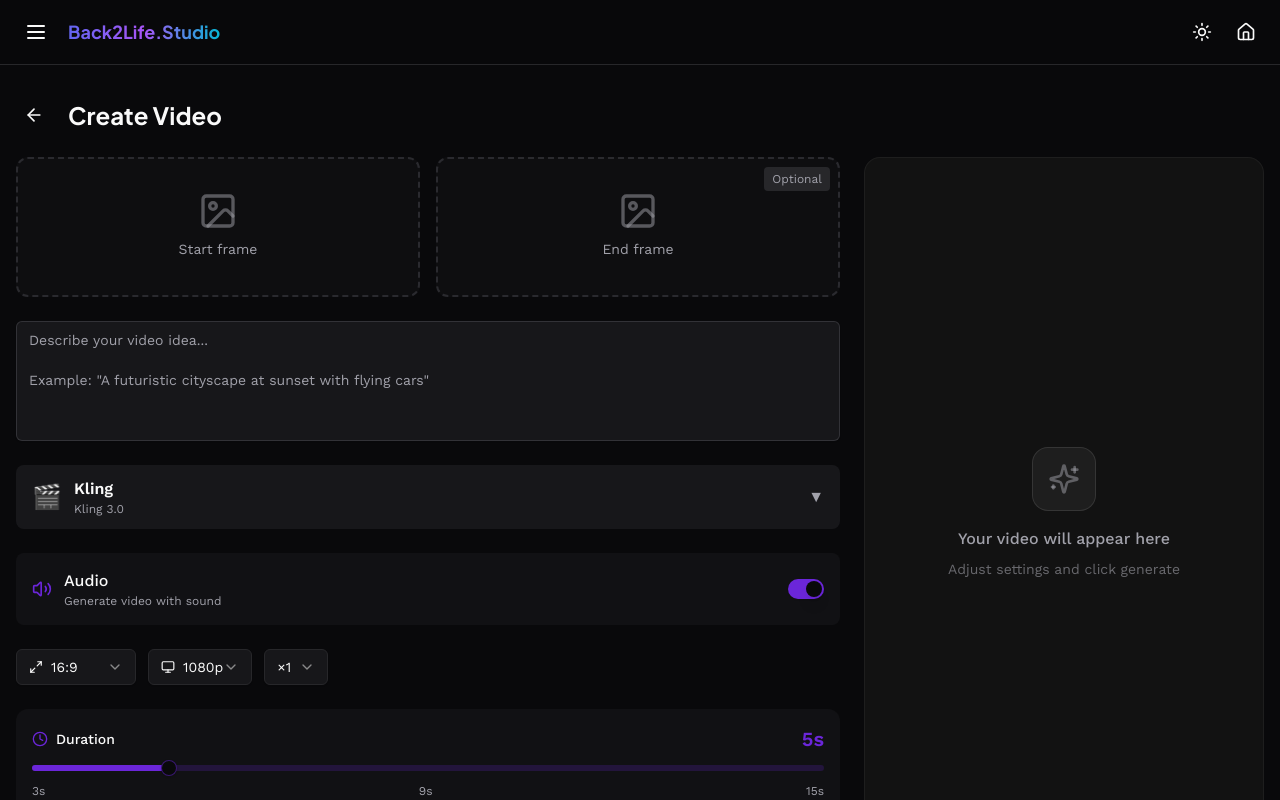
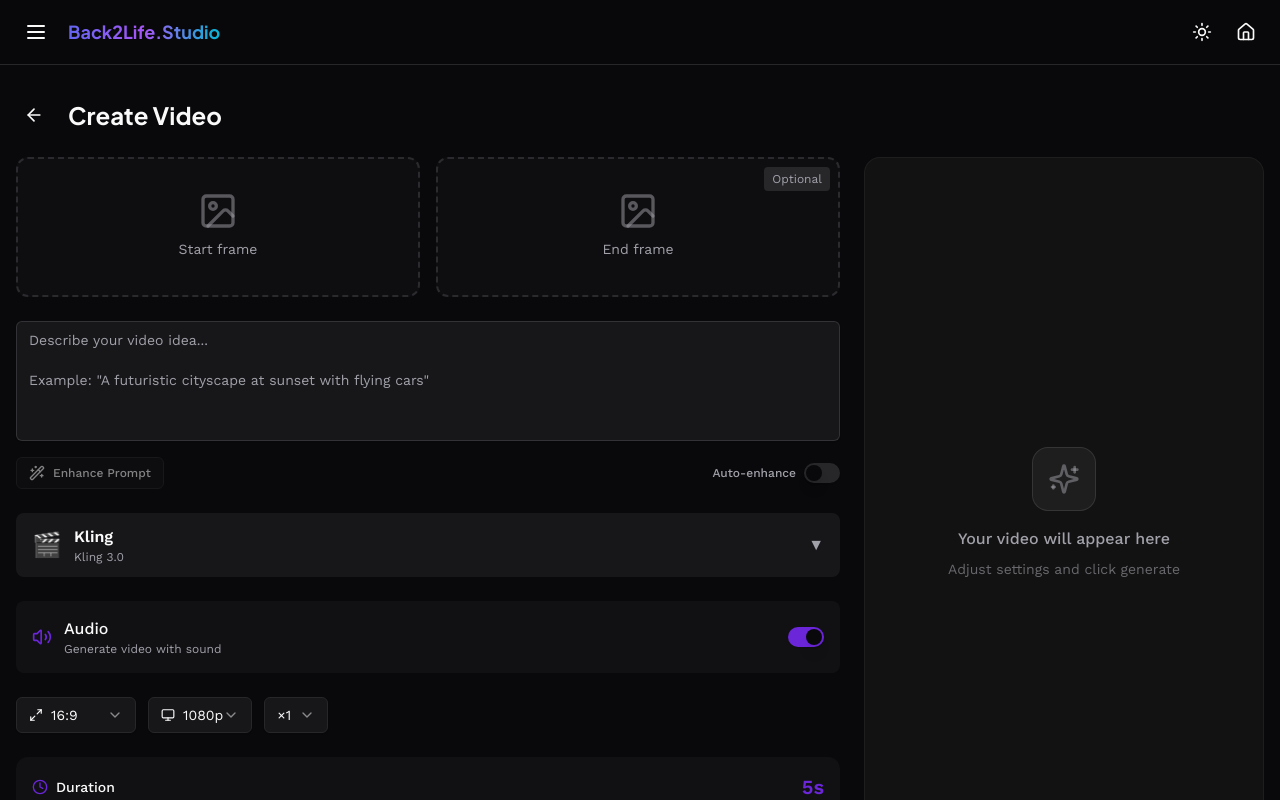
Before and after one commit to ashinstinct/sg-3f9e0639-0e46-47e0-ba87-cf415efaed8a-1774293159, a Next.js app: page /video/generate in a window 1280 px wide. Shown: the top 800 px of the page. Built offline with nearby package versions, Linux system fonts and the light colour scheme.

Commit message:
feat(ui): implement prompt enhancer and image settings

```diff
--- /dev/null
+++ b/src/pages/api/enhance-prompt.ts
@@ -0,0 +1,34 @@
+import type { NextApiRequest, NextApiResponse } from "next";
+
+export default async function handler(
+  req: NextApiRequest,
+  res: NextApiResponse
+) {
+  if (req.method !== "POST") {
+    return res.status(405).json({ error: "Method not allowed" });
+  }
+
+  try {
+    const { prompt } = req.body;
+
+    if (!prompt) {
+      return res.status(400).json({ error: "Prompt is required" });
+    }
+
+    // Here we can use an LLM API. For immediate reliability and no extra API costs,
+    // we use an algorithmic enhancement that adds high-quality keywords
+    // tailored for standard AI image and video models.
+    const enhancedPrompt = `${prompt.trim()}, highly detailed, masterpiece, best quality, 8k resolution, stunning lighting, cinematic composition, vivid colors, photorealistic, ultra-detailed`;
+
+    return res.status(200).json({
+      success: true,
+      enhancedPrompt,
+    });
+  } catch (error: any) {
+    console.error("Prompt enhancement error:", error);
+    return res.status(500).json({
+      success: false,
+      error: error.message || "Failed to enhance prompt",
+    });
+  }
+}
--- a/src/pages/index.tsx
+++ b/src/pages/index.tsx
@@ -1,6 +1,7 @@
 import { Navigation } from "@/components/Navigation";
 import { SEO } from "@/components/SEO";
 import { Card, CardContent } from "@/components/ui/card";
+import { Button } from "@/components/ui/button";
 import Link from "next/link";
 import { ArrowRight, Sparkles, Image as ImageIcon, Video, Music, Scissors, Wand2, Play } from "lucide-react";
 
@@ -113,7 +114,7 @@ export default function Home() {
 
             {/* Explore All Tools Button */}
             <Link href="/tools">
-              <button className="px-8 py-4 bg-gradient-to-r from-indigo-500 via-purple-500 to-cyan-500 hover:from-indigo-600 hover:via-purple-600 hover:to-cyan-600 text-white rounded-xl font-bold text-lg flex items-center justify-center gap-2 mx-auto transition-all shadow-lg shadow-primary/20 hover:shadow-xl hover:shadow-primary/30 border-2 border-primary/20">
+              <button className="mt-10 px-8 py-4 bg-gradient-to-r from-indigo-500 via-purple-500 to-cyan-500 hover:from-indigo-600 hover:via-purple-600 hover:to-cyan-600 text-white rounded-xl font-bold text-lg flex items-center justify-center gap-2 mx-auto transition-all shadow-lg shadow-primary/20 hover:shadow-xl hover:shadow-primary/30 border-2 border-white/20 dark:border-white/10 ring-4 ring-background">
                 Explore all tools
                 <Sparkles className="w-5 h-5" />
               </button>
--- a/src/pages/video/generate.tsx
+++ b/src/pages/video/generate.tsx
@@ -200,6 +200,12 @@ export default function VideoGeneratePage() {
   const [isGenerating, setIsGenerating] = useState(false);
   const [error, setError] = useState<string | null>(null);
 
+  // Prompt enhancer states
+  const [isEnhancing, setIsEnhancing] = useState(false);
+  const [autoEnhance, setAutoEnhance] = useState(false);
+  const [originalPrompt, setOriginalPrompt] = useState("");
+  const [enhancedPrompt, setEnhancedPrompt] = useState("");
+
   // Missing UI states
   const [audioEnabled, setAudioEnabled] = useState(VIDEO_MODELS[0].versions[0].hasAudio);
   const [isModelDropdownOpen, setIsModelDropdownOpen] = useState(false);
@@ -309,6 +315,34 @@ export default function VideoGeneratePage() {
     }
   };
 
+  const handleEnhancePrompt = async () => {
+    if (!prompt.trim()) return;
+
+    setIsEnhancing(true);
+    setOriginalPrompt(prompt);
+
+    try {
+      const response = await fetch("/api/enhance-prompt", {
+        method: "POST",
+        headers: { "Content-Type": "application/json" },
+        body: JSON.stringify({ prompt: prompt.trim() }),
+      });
+
+      const data = await response.json();
+
+      if (data.success && data.enhancedPrompt) {
+        setEnhancedPrompt(data.enhancedPrompt);
+        if (!autoEnhance) {
+          setPrompt(data.enhancedPrompt);
+        }
+      }
+    } catch (err) {
+      console.error("Prompt enhancement failed:", err);
+    } finally {
+      setIsEnhancing(false);
+    }
+  };
+
   const handleGenerate = async () => {
     if (!prompt.trim()) {
       setError("Please enter a prompt");
@@ -320,6 +354,31 @@ export default function VideoGeneratePage() {
     setGeneratedVideo(null);
 
     try {
+      let finalPrompt = prompt.trim();
+
+      // Auto-enhance if enabled
+      if (autoEnhance) {
+        setIsEnhancing(true);
+        try {
+          const enhanceResponse = await fetch("/api/enhance-prompt", {
+            method: "POST",
+            headers: { "Content-Type": "application/json" },
+            body: JSON.stringify({ prompt: finalPrompt }),
+          });
+
+          const enhanceData = await enhanceResponse.json();
+
+          if (enhanceData.success && enhanceData.enhancedPrompt) {
+            finalPrompt = enhanceData.enhancedPrompt;
+            setEnhancedPrompt(finalPrompt);
+          }
+        } catch (err) {
+          console.error("Auto-enhancement failed, using original prompt:", err);
+        } finally {
+          setIsEnhancing(false);
+        }
+      }
+
       // For LTX-2, convert files to URLs if provided
       let imageUrl: string | undefined;
       let videoUrl: string | undefined;
@@ -346,7 +405,7 @@ export default function VideoGeneratePage() {
         },
         body: JSON.stringify({
           model: selectedVersion.id,
-          prompt: prompt.trim(),
+          prompt: finalPrompt,
           negativePrompt: negativePrompt.trim() || undefined,
           duration,
           aspectRatio: aspectRatio.id,
@@ -364,6 +423,10 @@ export default function VideoGeneratePage() {
 
       if (data.success && data.video) {
         setGeneratedVideo(data.video.url);
+
+        if (autoEnhance && enhancedPrompt) {
+          setPrompt(enhancedPrompt);
+        }
       } else {
         throw new Error("No video returned from API");
       }
@@ -519,9 +582,56 @@ export default function VideoGeneratePage() {
                     className="min-h-[120px] bg-muted/50 border-muted-foreground/20 resize-none"
                   />
 
+                  {/* Prompt Enhancer Controls */}
+                  <div className="flex items-center gap-3 pt-1">
+                    <Button
+                      type="button"
+                      variant="outline"
+                      size="sm"
+                      onClick={handleEnhancePrompt}
+                      disabled={isEnhancing || !prompt.trim()}
+                      className="gap-2"
+                    >
+                      {isEnhancing ? (
+                        <>
+                          <Loader2 className="w-4 h-4 animate-spin" />
+                          Enhancing...
+                        </>
+                      ) : (
+                        <>
+                          <Wand2 className="w-4 h-4" />
+                          Enhance Prompt
+                        </>
+                      )}
+                    </Button>
+
+                    <div className="flex items-center gap-2 ml-auto">
+                      <Label htmlFor="video-auto-enhance" className="text-xs text-muted-foreground cursor-pointer">
+                        Auto-enhance
+                      </Label>
+                      <Switch
+                        id="video-auto-enhance"
+                        checked={autoEnhance}
+                        onCheckedChange={setAutoEnhance}
+                      />
+                    </div>
+                  </div>
+
+                  {enhancedPrompt && !autoEnhance && enhancedPrompt !== originalPrompt && (
+                    <div className="p-3 rounded-lg bg-primary/5 border border-primary/20 text-sm">
+                      <div className="flex items-start gap-2">
+                        <Wand2 className="w-4 h-4 text-primary flex-shrink-0 mt-0.5" />
+                        <div className="flex-1">
+                          <p className="font-medium text-primary mb-1">Enhanced Prompt:</p>
+                          <p className="text-muted-foreground">{enhancedPrompt}</p>
+                        </div>
+                      </div>
+                    </div>
+                  )}
+
                   {/* Multi-shot toggle */}
                   {selectedVersion.id.startsWith("sora") && (
-                    <div className="flex items-center gap-2 text-sm">
+                    <div className="flex items-center gap-2 text-sm mt-4">
                       <Switch checked={multiShot} onCheckedChange={setMultiShot} />
                       <span className="text-muted-foreground">Multi-shot mode</span>
                     </div>
```
Also changed, not shown: src/pages/images/generate.tsx (+32 -7 lines).
